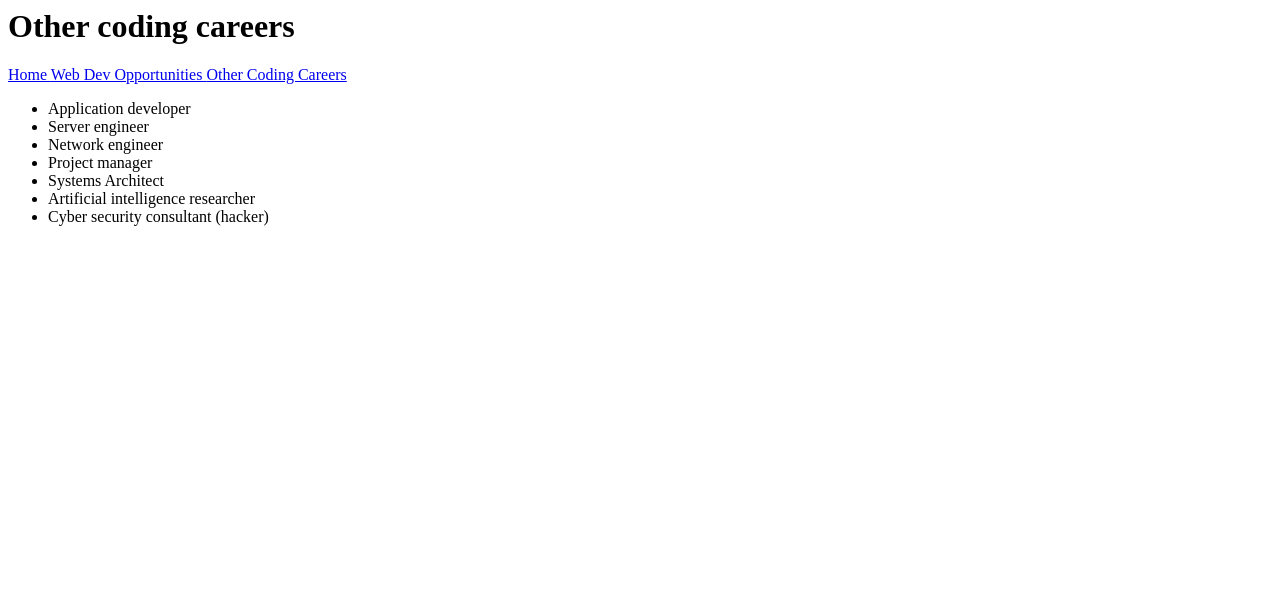
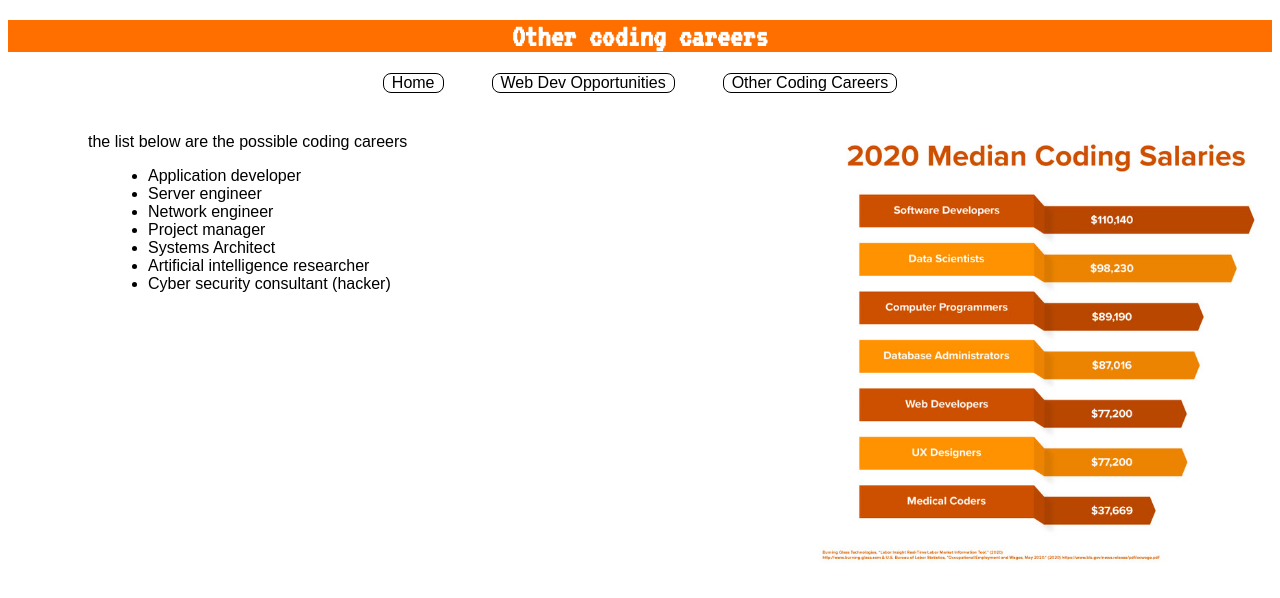
Before and after one commit to craighead-diocesan-school/why-web-dev-kimhy27, a plain HTML site: page other-careers.html in a window 1280 px wide. Drawn offline with Linux system fonts and the light colour scheme; a web font is replaced by a local one.

Commit message:
added image, added fonts, styled headers

```diff
--- a/other-careers.html
+++ b/other-careers.html
@@ -1,8 +1,19 @@
+<head>
+    <link rel="preconnect" href="https://fonts.googleapis.com">
+    <link rel="preconnect" href="https://fonts.gstatic.com" crossorigin>
+    <link href="https://fonts.googleapis.com/css2?family=Syne+Mono&family=VT323&display=swap" rel="stylesheet">
+</head>
+
 <h1>Other coding careers</h1>
 
+
+<nav>
 <a href="index.html"> Home </a>
 <a href="opportunities.html"> Web Dev Opportunities </a>
 <a href="other-careers.html"> Other Coding Careers </a>
+</nav>
+
+<p>the list below are the possible coding careers </p>
 
 <ul>
 <li>Application developer</li>
@@ -13,3 +24,56 @@
 <li>Artificial intelligence researcher</li>
 <li>Cyber security consultant (hacker)</li>
 </ul>
+<img src="coding-salaries.jpeg">
+
+
+<style>
+  * {
+    font-family: sans-serif;
+  }
+
+  h1 {
+    text-align: center;
+    font-family: 'VT323', monospace;
+  }
+
+  a {
+    text-decoration: none;
+    color: black;
+    border: 1px solid black;
+    border-radius: 0.5em;
+    padding-left: 0.5em;
+    padding-right: 0.5em;
+  }
+
+  a:hover {
+    color: white;
+    background-color: black;
+  }
+  a:hover {
+  background-color: black;
+}
+nav {
+    display: flex;
+    justify-content: center;
+    gap: 3em;
+  }
+  p {
+     margin-left: 80;
+     margin-top: 40;
+  }
+  h1 {
+    background-color: rgb(255, 111, 0);
+    -webkit-text-fill-color: white;
+    margin-top: 20;
+  }
+  img {
+  width: 30rem;
+  margin-left: 800;
+  margin-top: -180;
+  }
+  li{
+    margin-left: 100;
+  }
+
+</style>
```
Also changed, not shown: index.html (+25 -1 lines), opportunities.html (+56 -1 lines), coding-salaries.jpeg (added).
